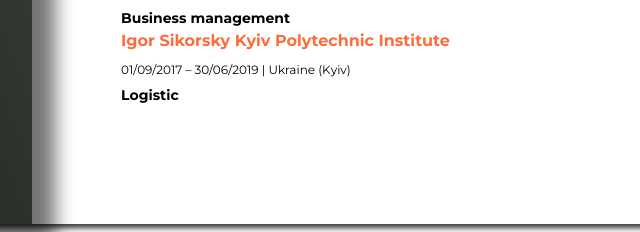
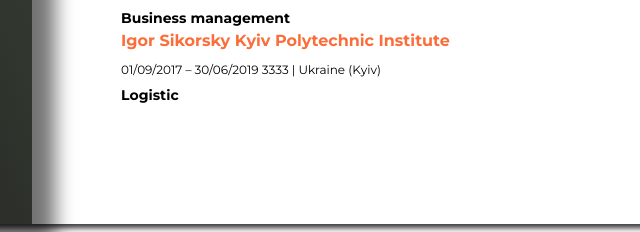
Before and after one commit to Vadik-Konovalov/my-resume, a plain HTML site: page index.html in a window 1280 px wide. Shown: the part 1616-1848 px from the top of the page, 392-1032 px from the left. Drawn offline with Linux system fonts and the light colour scheme.

Commit message:
my-resume

```diff
--- a/index.html
+++ b/index.html
@@ -282,7 +282,7 @@
             Igor Sikorsky Kyiv Polytechnic Institute
           </h4>
           <p class="my-work-experience-period">
-            01/09/2017 – 30/06/2019
+            01/09/2017 – 30/06/2019 3333
             <span class="my-work-experience-divider">|</span> Ukraine (Kyiv)
           </p>
           <h4 class="my-education-faculty faculty-first">
```
